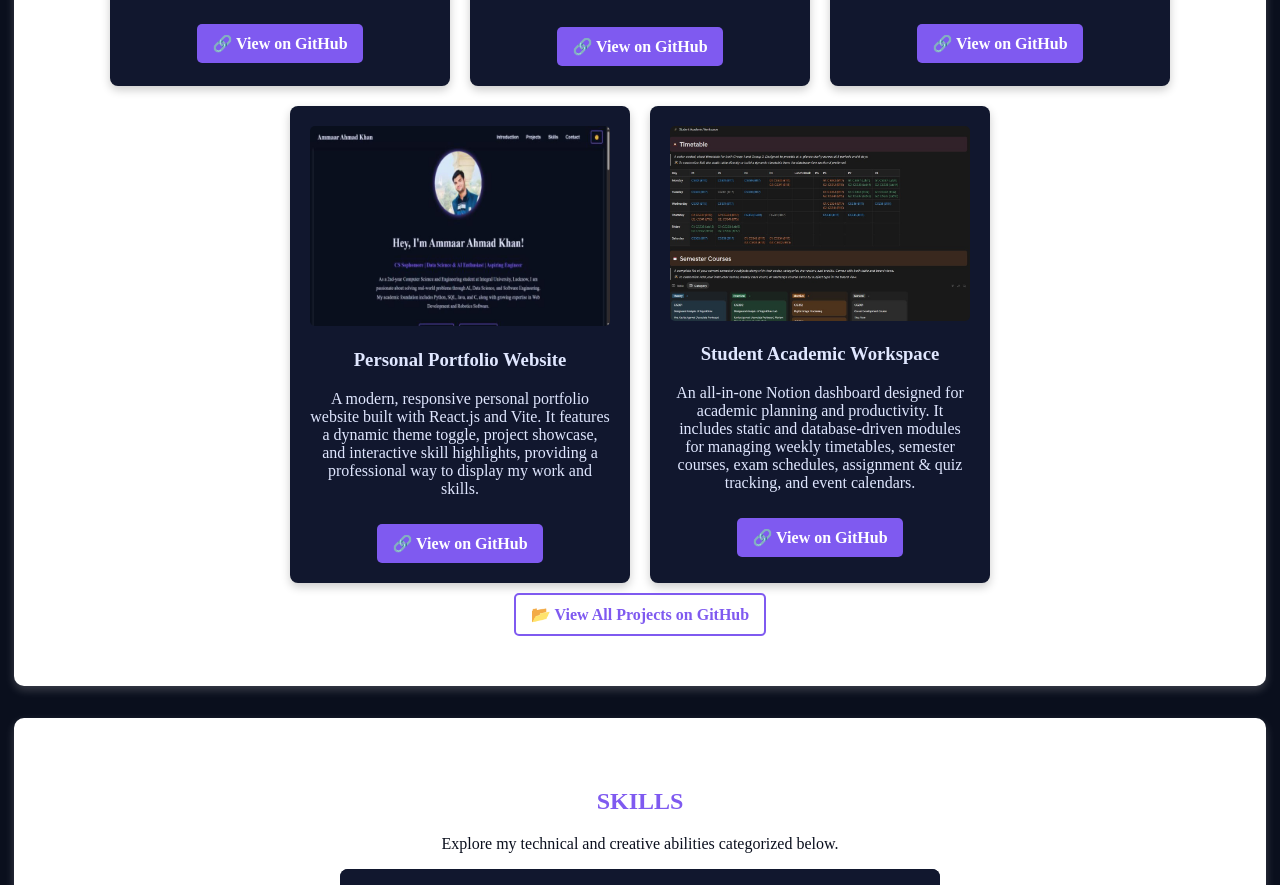
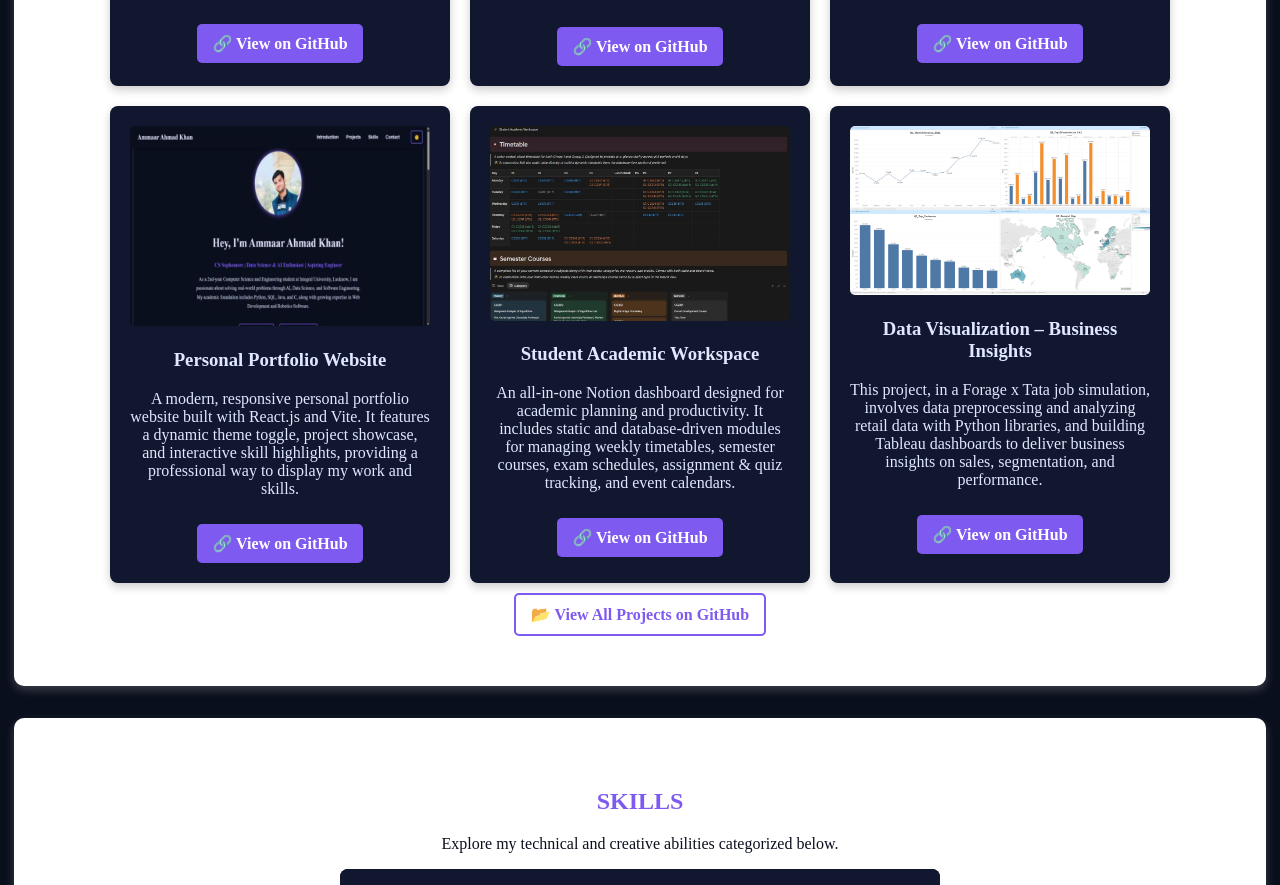
Before and after one commit to GPA95/AAK_Portfolio, a React (Vite) app: page / in a window 1280 px wide. Shown: the part 2436-3321 px from the top of the page. Built offline with nearby package versions, Linux system fonts and the light colour scheme.

Commit message:
New project Forage added

```diff
--- a/src/components/Projects.jsx
+++ b/src/components/Projects.jsx
@@ -5,6 +5,7 @@ import TDA from "../assets/TDA2.png";
 import APW from "../assets/APW2.jpg";
 import PDSR from "../assets/PDSR.jpg";
 import SAW from "../assets/SAW3.jpg";
+import DVBI from "../assets/Graphs.png";
 
 function Projects() {
   const projects = [
@@ -38,6 +39,12 @@ function Projects() {
       image: SAW, // Ensure this image exists
       githubLink: "https://github.com/GPA95/Student_Academic_Workspace_Notion",
     },
+    {
+      title: "Data Visualization – Business Insights",
+      description: "This project, in a Forage x Tata job simulation, involves data preprocessing and analyzing retail data with Python libraries, and building Tableau dashboards to deliver business insights on sales, segmentation, and performance.",
+      image: DVBI,
+      githubLink: "https://github.com/GPA95/Online_Retail_Data_Viz",
+    },
   ];
 
   return (
```
Also changed, not shown: src/assets/Graphs.png (added), src/assets/postman_api.png (added).
